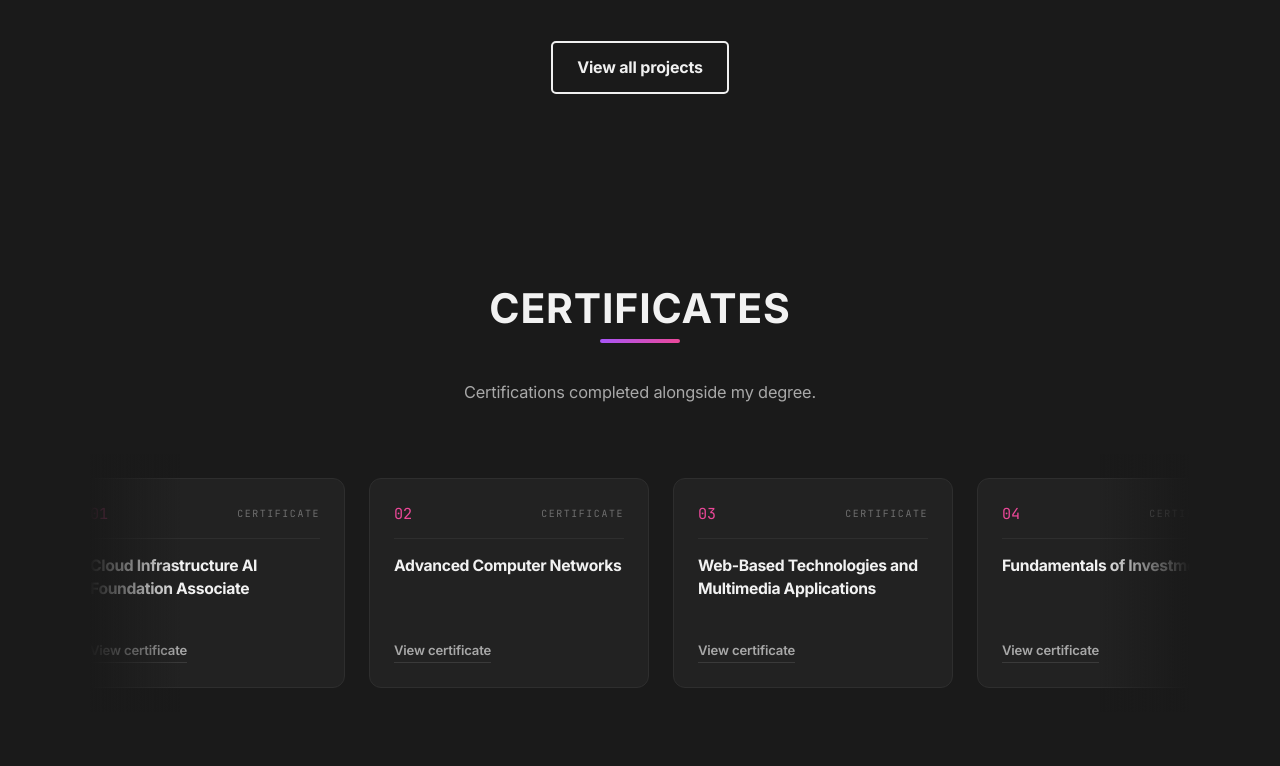
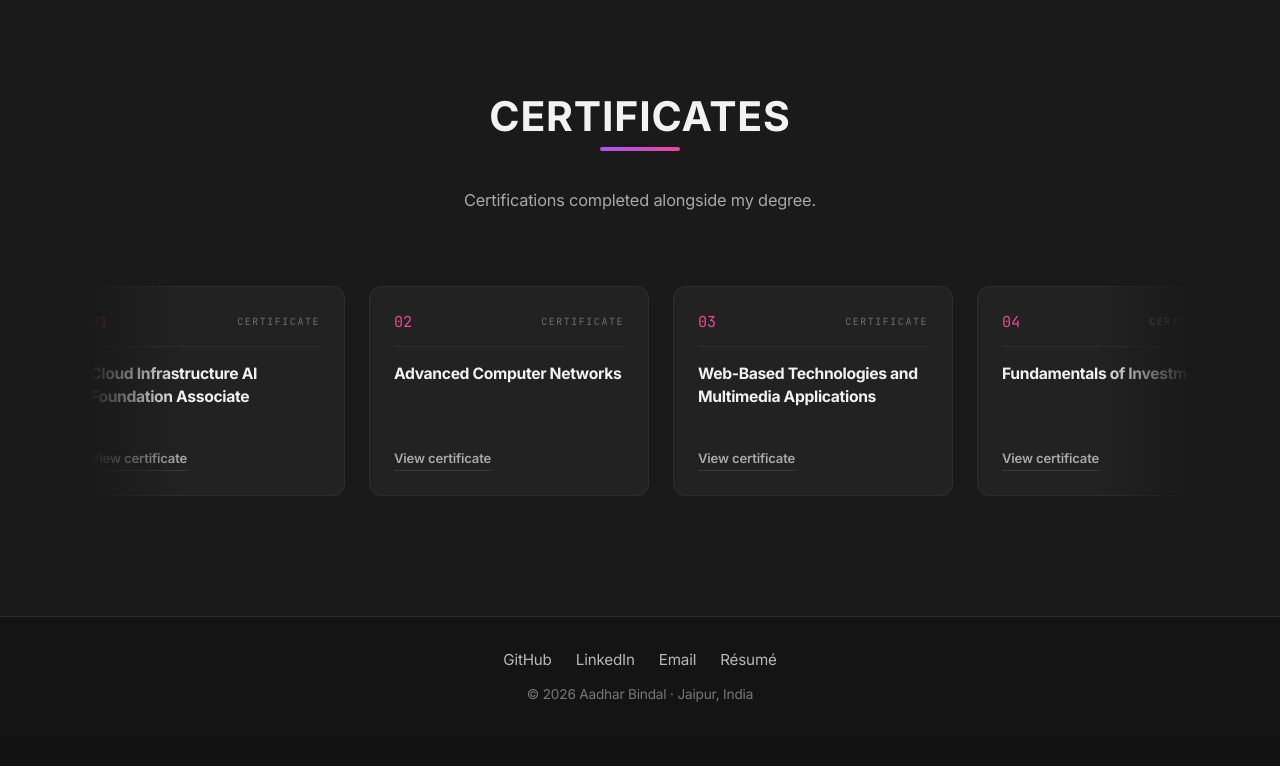
Before and after one commit to Aadharbindal/Portfolio, a React (Vite) app: page / in a window 1280 px wide. Shown: the part 1434-2200 px from the top of the page. After the commit the page ends 2170 px from the top, so only its background shows below. Built offline with nearby package versions, Linux system fonts and the light colour scheme.

Commit message:
Close the gap where two sections stack
Their padding met at the seam and doubled it, leaving 192px between the
featured projects and the certificates. The preceding section's bottom
padding is now the whole boundary.

```diff
--- a/src/App.css
+++ b/src/App.css
@@ -839,3 +839,9 @@
 .projects-grid {
   align-items: stretch;
 }
+
+/* Where two sections stack, their padding met and doubled the gap. The
+   preceding section's bottom padding is the whole boundary. */
+.page-section + .page-section {
+  padding-top: 0;
+}
--- a/src/pages/Certificates.css
+++ b/src/pages/Certificates.css
@@ -4,7 +4,7 @@
   flex-direction: column;
   align-items: center;
   justify-content: center;
-  padding: var(--space-24) var(--space-6);
+  padding: 0 var(--space-6) var(--space-24);
 }
 
 .certificates-content {
```
